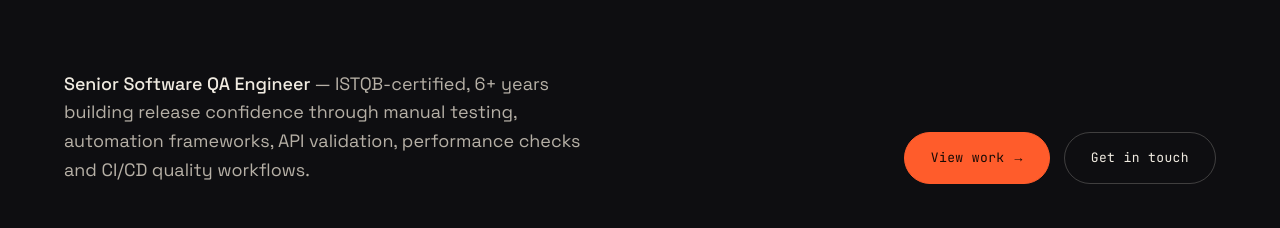
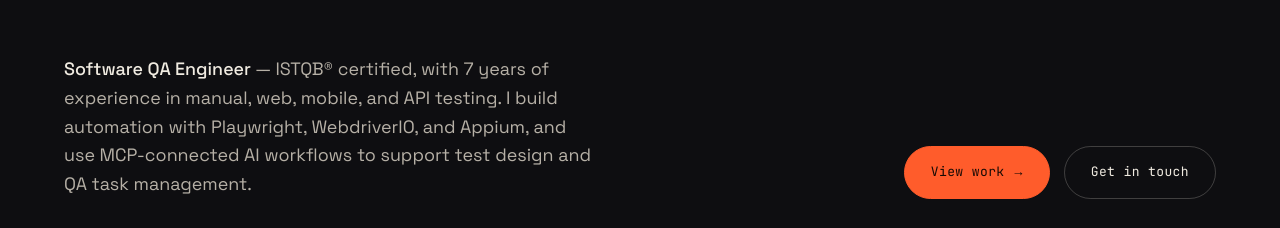
Before and after one commit to atiarmridul/atiarmridul.github.io, a React (Vite) app: page / in a window 1280 px wide. Shown: the part 483-711 px from the top of the page. Built offline with nearby package versions, Linux system fonts and the light colour scheme; no server answers.

Commit message:
Update portfolio content from latest resume

```diff
--- a/src/components/Hero.tsx
+++ b/src/components/Hero.tsx
@@ -19,9 +19,9 @@ const Hero = () => (
 
     <div className="hero-meta">
       <p className="hero-intro reveal" data-d="3">
-        <strong>Senior Software QA Engineer</strong> — ISTQB-certified, 6+ years building release confidence
-        through manual testing, automation frameworks, API validation, performance checks and CI/CD quality
-        workflows.
+        <strong>Software QA Engineer</strong> — ISTQB® certified, with 7 years of experience in manual, web, mobile,
+        and API testing. I build automation with Playwright, WebdriverIO, and Appium, and use MCP-connected
+        AI workflows to support test design and QA task management.
       </p>
       <div className="hero-cta reveal" data-d="4">
         <button
```
